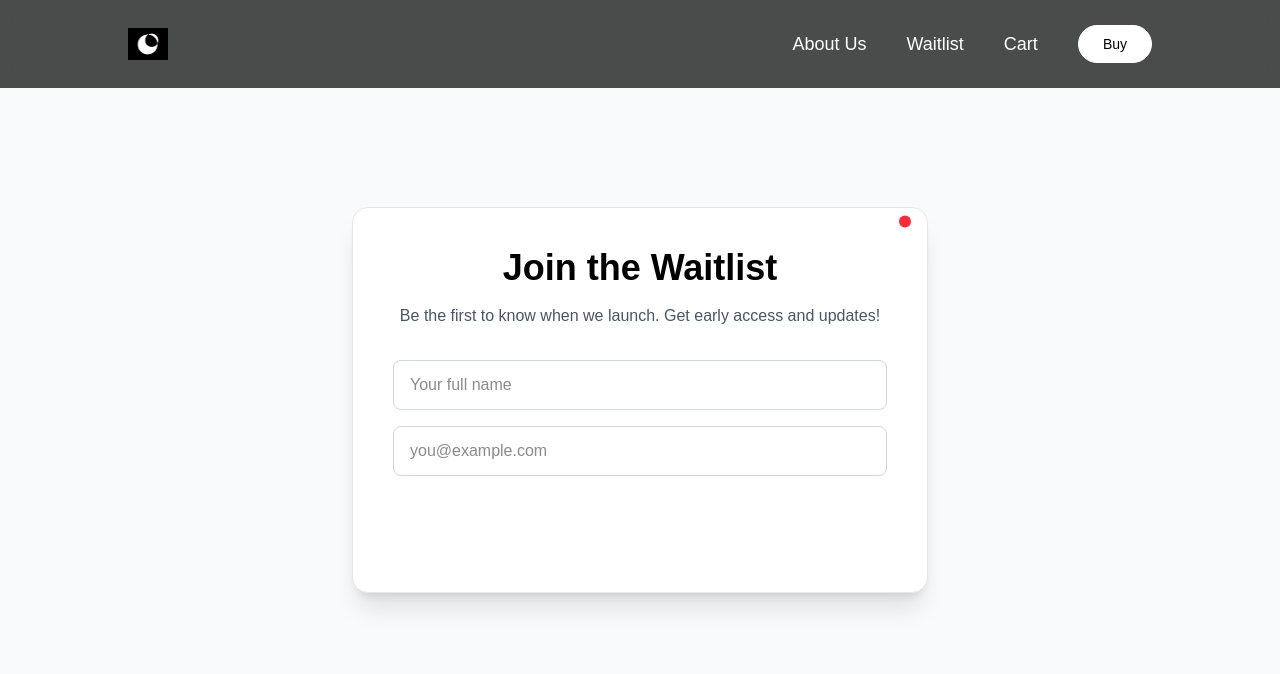
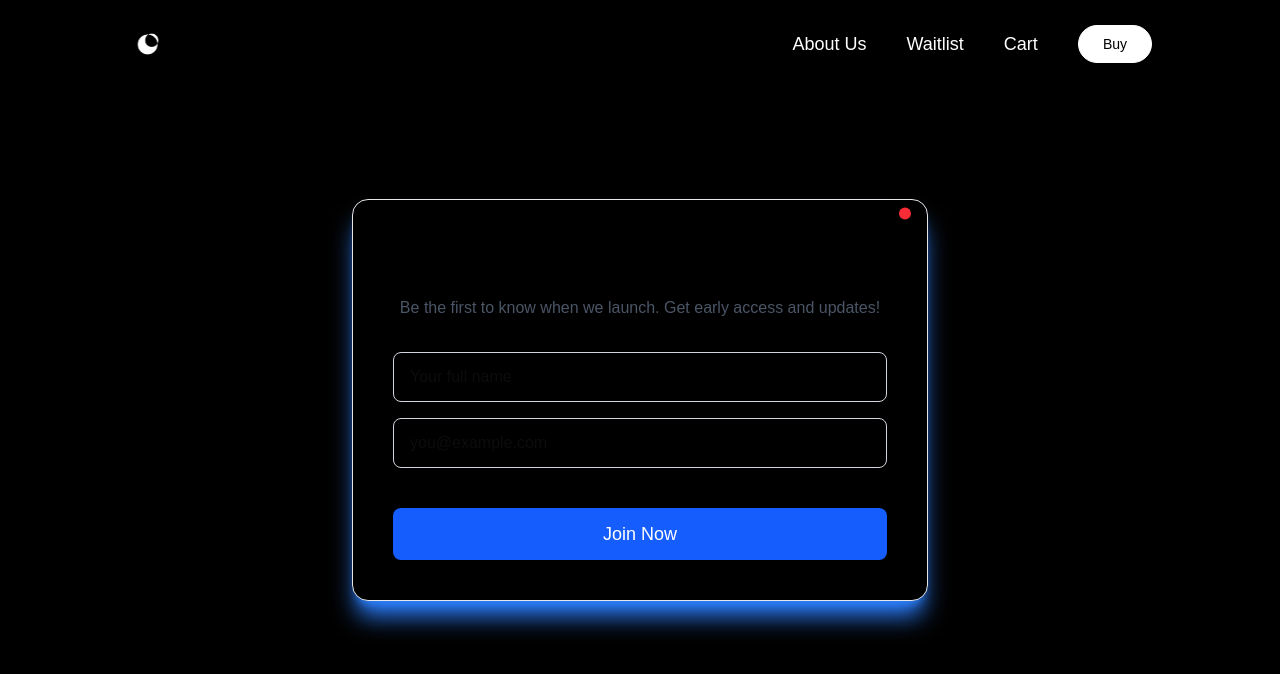
Before and after one commit to psychic-coder/frontendInternship, a Next.js app: page /waitlist in a window 1280 px wide. Shown: the top 674 px of the page. Built offline with nearby package versions, Linux system fonts and the light colour scheme.

Commit message:
made the waitlist

```diff
--- a/src/app/waitlist/page.tsx
+++ b/src/app/waitlist/page.tsx
@@ -1,9 +1,16 @@
-'use client';
+"use client";
 
-import React, { useEffect, useRef } from 'react';
-import gsap from 'gsap';
+import React, { useEffect, useRef, useState } from "react";
+import gsap from "gsap";
+import axios from "axios";
 
 const Page = () => {
+  const config = {
+    withCredentials: true,
+    headers: {
+      "Content-Type": "application/json",
+    },
+  };
   const containerRef = useRef(null);
   const titleRef = useRef(null);
   const subtitleRef = useRef(null);
@@ -11,11 +18,16 @@ const Page = () => {
   const buttonRef = useRef(null);
   const floatDotRef = useRef(null);
 
+  const [name, setName] = useState("");
+  const [email, setEmail] = useState("");
+  const [loading, setLoading] = useState(false);
+  const [message, setMessage] = useState<string | null>(null);
+
   useEffect(() => {
     gsap.from(containerRef.current, {
       opacity: 0,
       duration: 1,
-      ease: 'power2.out',
+      ease: "power2.out",
     });
 
     gsap.from(titleRef.current, {
@@ -23,7 +35,7 @@ const Page = () => {
       opacity: 0,
       duration: 1,
       delay: 0.2,
-      ease: 'power3.out',
+      ease: "power3.out",
     });
 
     gsap.from(subtitleRef.current, {
@@ -31,7 +43,7 @@ const Page = () => {
       opacity: 0,
       duration: 1,
       delay: 0.4,
-      ease: 'power3.out',
+      ease: "power3.out",
     });
 
     gsap.from(formRef.current, {
@@ -39,7 +51,7 @@ const Page = () => {
       opacity: 0,
       duration: 1,
       delay: 0.6,
-      ease: 'power2.out',
+      ease: "power2.out",
     });
 
     gsap.from(buttonRef.current, {
@@ -47,26 +59,50 @@ const Page = () => {
       opacity: 0,
       duration: 0.8,
       delay: 0.8,
-      ease: 'back.out(1.7)',
+      ease: "back.out(1.7)",
     });
 
-    // Floating animation
     gsap.to(floatDotRef.current, {
       y: -10,
       repeat: -1,
       yoyo: true,
       duration: 2,
-      ease: 'sine.inOut',
+      ease: "sine.inOut",
     });
   }, []);
+
+  const handleSubmit = async (e: React.FormEvent) => {
+    e.preventDefault();
+    setLoading(true);
+    setMessage(null);
+
+    try {
+      await axios.post(
+        "http://localhost:4000/api/wait/join",
+        {
+          name,
+          email,
+        },
+        config
+      );
+      setMessage("Successfully joined the waitlist!");
+      setName("");
+      setEmail("");
+    } catch (err: unknown) {
+      const errorMsg =
+        err instanceof Error ? err.message : "Failed to join waitlist.";
+      setMessage(errorMsg);
+    } finally {
+      setLoading(false);
+    }
+  };
 
   return (
     <div
       ref={containerRef}
-      className="min-h-screen flex items-center justify-center bg-gray-50 px-4"
+      className="min-h-screen flex items-center justify-center bg-black px-4"
     >
-      <div className="relative bg-white border border-gray-200 rounded-2xl shadow-xl p-10 max-w-xl w-full">
-        {/* Floating dot */}
+      <div className="relative bg-black border border-gray-200 rounded-2xl shadow-xl shadow-blue-500 p-10 max-w-xl w-full">
         <div
           ref={floatDotRef}
           className="absolute top-4 right-4 w-3 h-3 bg-red-500 rounded-full"
@@ -86,25 +122,43 @@ const Page = () => {
           Be the first to know when we launch. Get early access and updates!
         </p>
 
-        <form ref={formRef} className="space-y-4">
+        <form ref={formRef} onSubmit={handleSubmit} className="space-y-4">
           <input
             type="text"
             placeholder="Your full name"
+            value={name}
+            onChange={(e) => setName(e.target.value)}
             className="w-full px-4 py-3 border border-gray-300 rounded-lg focus:outline-none focus:ring-2 focus:ring-black"
+            required
           />
           <input
             type="email"
             placeholder="you@example.com"
+            value={email}
+            onChange={(e) => setEmail(e.target.value)}
             className="w-full px-4 py-3 border border-gray-300 rounded-lg focus:outline-none focus:ring-2 focus:ring-black"
+            required
           />
+
+          <button
+
+            type="submit"
+            disabled={loading}
+            className={`mt-6 w-full py-3 text-lg font-medium rounded-lg transition-all transform hover:scale-[1.02] ${
+              loading
+                ? "bg-red-500 text-white-300 cursor-not-allowed"
+                : "bg-blue-600 text-white hover:bg-blue-700"
+            }`}
+          >
+            {loading ? "Joining..." : "Join Now"}
+          </button>
         </form>
 
-        <button
-          ref={buttonRef}
-          className="mt-6 w-full py-3 bg-black text-white text-lg font-medium rounded-lg hover:bg-gray-800 transition-all transform hover:scale-[1.02]"
-        >
-          Join Now
-        </button>
+        {message && (
+          <p className="mt-4 text-center text-sm text-green-600 font-medium">
+            {message}
+          </p>
+        )}
       </div>
     </div>
   );
```
